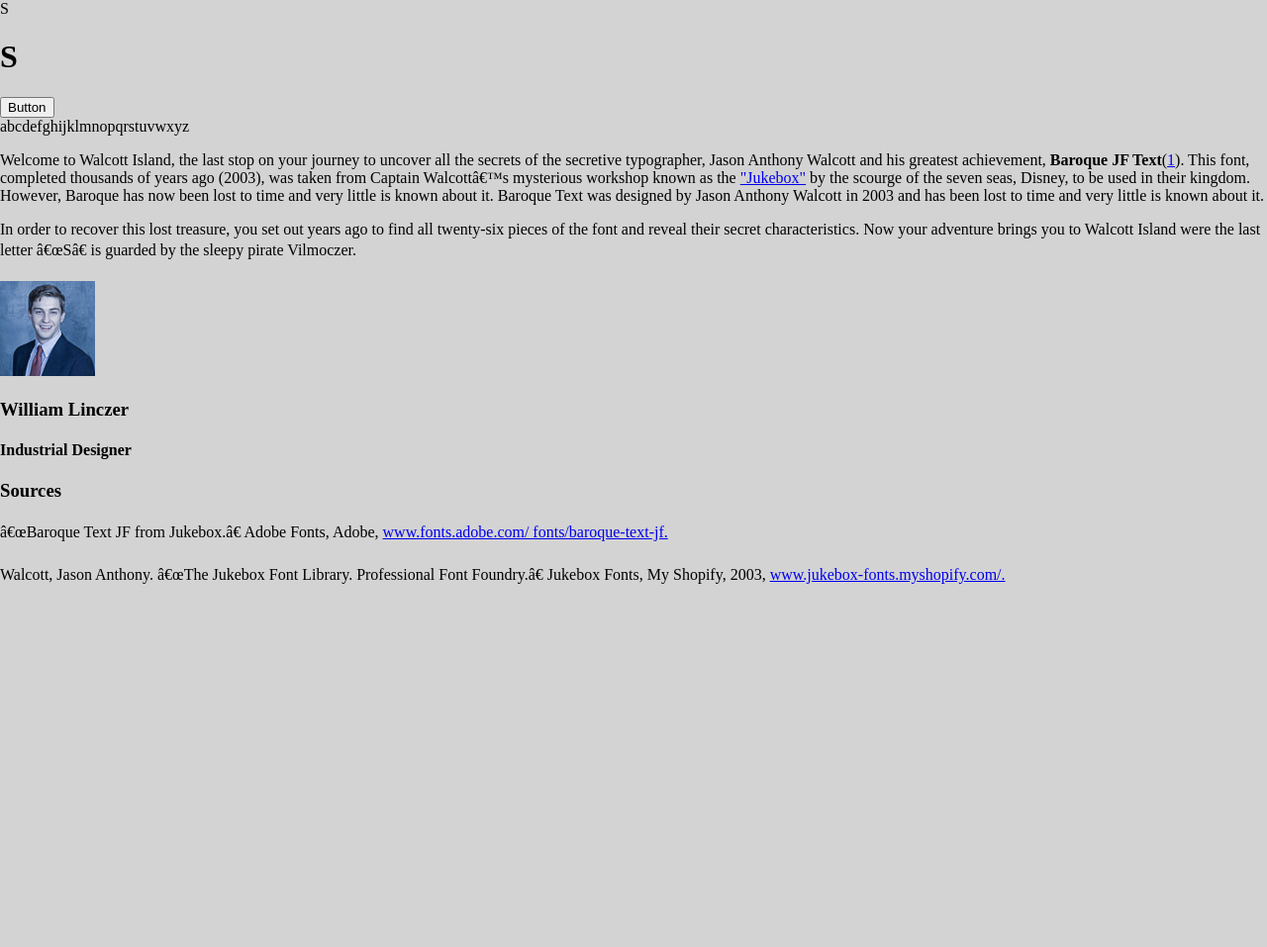
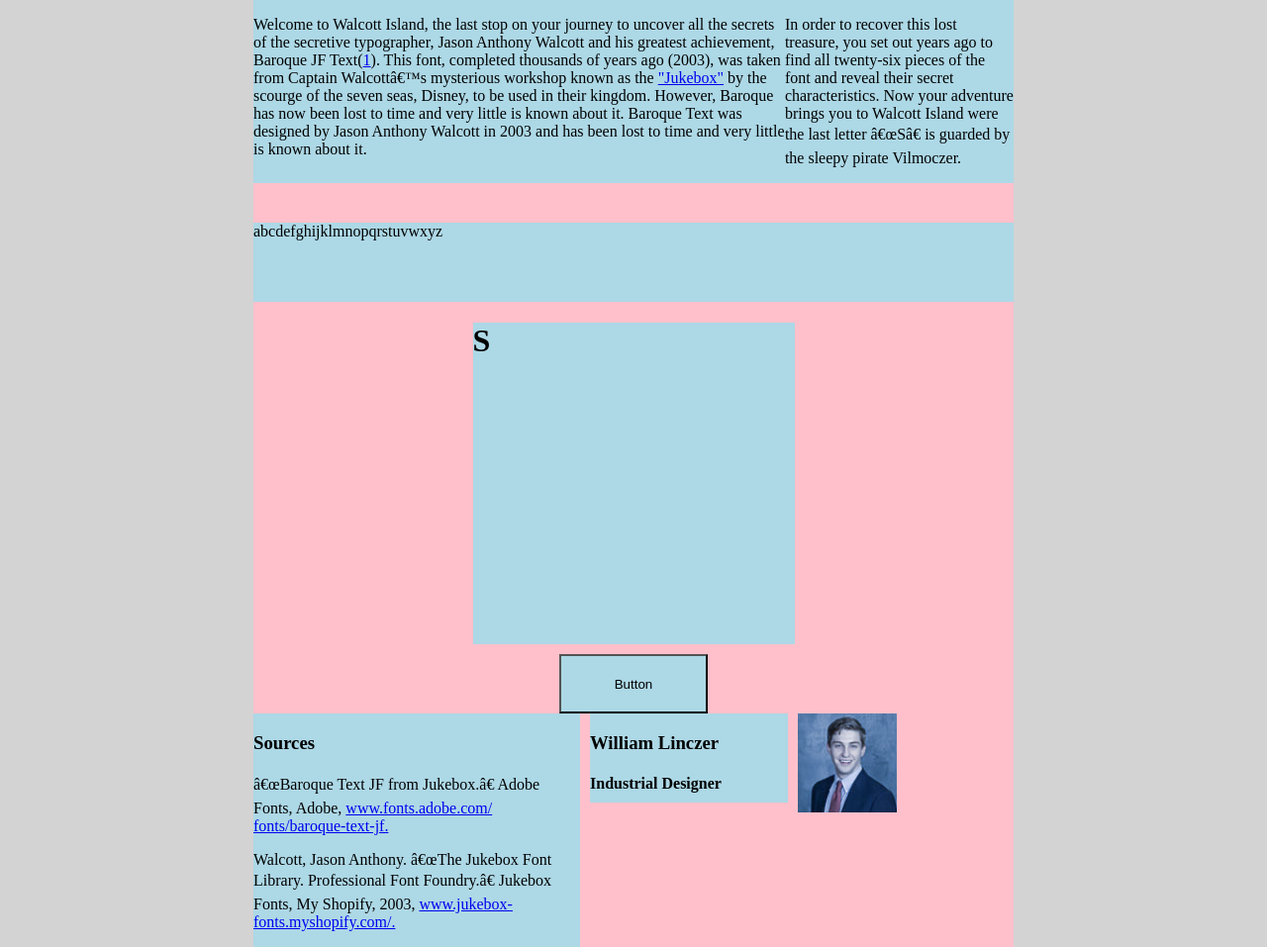
Before and after one commit to wlinczer/wlinczer.github.io, a plain HTML site: page project-1/wireframe.html in a window 1280 px wide. Shown: the whole page at 99% size. Before the commit the page ends 800 px from the top, so only its background shows below. Drawn offline with Linux system fonts and the light colour scheme.

Commit message:
09.12.2019
Ex. 1

```diff
--- /dev/null
+++ b/project-1/assets/styles.css
@@ -0,0 +1,47 @@
+body {
+  background-color: #D3D3D3;
+  font-family: Book Antiqua, sans-serif;
+  font-weight: 400;
+  font-style: normal;
+  color: #ffffff;
+  margin: 0;
+  padding: 0;
+}
+
+.container{
+  width: 768px;
+  height: 1024px;
+  margin: 0 auto;
+}
+
+.box {
+  margin-left: auto;
+  margin-right: auto;
+  width: 491px;
+}
+
+.header {
+  height: 60px;
+}
+
+.letter-container {
+  width: 491px;
+  display: flex;
+  align-item: baseline;
+}
+
+.letter-container h1 {
+  font-size: 449px;
+  font-weight: 900;
+  margin-left: 31.28px;
+  margin-right: 13.55px;
+  margin-top: -60px;
+  margin-bottom: 8px;
+}
+
+#button {
+  width: 66px;
+  height: 66px;
+  border-radius: 50%;
+  background-color: #fd753f;
+}
--- /dev/null
+++ b/project-1/assets/wireframe-styles.css
@@ -0,0 +1,64 @@
+body {
+  padding: 0;
+  margin: 0;
+  background: lightgray;
+}
+
+.container {
+  width: 768px;
+  background-color: pink;
+  margin-right: auto;
+  margin-left: auto;
+}
+
+.large-letter-group {
+  display: flex;
+  flex-direction: column;
+  justify-content: center;
+  align-items: center;
+}
+
+.large-letter-group h1 {
+  background-color: lightblue;
+  width: 325px;
+  height: 325px;
+  margin-bottom: 10px;
+}
+
+.large-letter-group button {
+  background-color: lightblue;
+  width: 150px;
+  height: 60px;
+}
+
+.letter-set {
+  background-color: lightblue;
+  height: 80px;
+  margin-top: 40px;
+}
+
+.main-copy {
+  background-color: lightblue;
+  display: flex;
+}
+
+footer {
+  display: flex;
+}
+
+footer img {
+  height: 100px;
+  margin-left: 10px;
+}
+
+footer .author-heading {
+  background-color: lightblue;
+  width: 200px;
+  height: 90px;
+  margin-left: 10px;
+}
+
+footer .sources-section {
+  background-color: lightblue;
+  width: 330px;
+}
--- a/project-1/wireframe-styles.css
+++ /dev/null
@@ -1,15 +0,0 @@
-body{
-  padding:0;
-  margin:0;
-  background: lightgray;
-}
-
-.container{
-  width:485
-  margin-right:auto;
-  margin-left:auto;
-}
-
-.large-letter-group{
-
-}
--- a/project-1/wireframe.html
+++ b/project-1/wireframe.html
@@ -2,31 +2,19 @@
 <html lang='en'>
 
 <head>
-  <title> My Favorite Letterform</title>
-  <link rel='stylesheet' type='text/css' href='wireframe-styles.css'>
-</head>
-
-<body>
-  <div class='container'>
-    <!--Lettferfrom-->
-    <div class='large-letter-group' <h1>S</h1>
-      <h1>S</h1>
-      <!--Button-->
-      <button>
-        Button
-      </button>
-    </div>
-    <!--Alphabet & Slider-->
-    <div>
-      abcdefghijklmnopqrstuvwxyz
-    </div>
-
-    <section>
-      <!--Bodycopy-->
+  <title>
+    P1 Letterform Wireframe
+  </title>
+  <link rel='stylesheet' href='assets/wireframe-styles.css' </head> <body>
+  <div class="container">
+    <div class='box'>
+      <div class='header'></div>
+      <!-- Body Copy -->
+      <div class='main-copy'>
         <p>
           Welcome to Walcott Island, the last stop on your journey to uncover all
           the secrets of the secretive typographer, Jason Anthony Walcott and his
-        greatest achievement, <strong>Baroque JF Text</strong>(<a href='https://www.jukebox-fonts.myshopify.com/products/baroque-text?variant=19713909959'>1</a>).
+          greatest achievement, Baroque JF Text(<a href='https://www.jukebox-fonts.myshopify.com/products/baroque-text?variant=19713909959'>1</a>).
           This font, completed thousands of years ago (2003), was taken from Captain
           Walcott’s mysterious workshop known as the <a href='https://www.jukebox-fonts.myshopify.com/'>
             "Jukebox"</a> by the scourge of the seven seas, Disney, to be
@@ -41,14 +29,28 @@
           your adventure brings you to Walcott Island were the last letter “S” is
           guarded by the sleepy pirate Vilmoczer.
         </p>
-    </section>
+      </div>
+      <!-- Alhabet and Slider -->
+      <div class='letter-set'>
+        abcdefghijklmnopqrstuvwxyz
+      </div>
+      <!-- Letterform -->
+      <div class='large-letter-group'>
+        <div class='large-letter'>
+          <h1>S</h1>
+        </div>
+        <!-- Button -->
+        <div id='button'>
+          <button>
+            Button
+          </button>
+        </div>
+      </div>
+    </div>
+    <!-- Footer -->
     <footer>
-      <!-- Image -->
-      <img src="assets\william-jg-linczer-profile-picture.jpg" charset="utf-8" alt='Photo of William Linczer'>
-      <!-- Author & Major -->
-      <h3>William Linczer</h3>
-      <h4>Industrial Designer</h4>
       <!-- Sources -->
+      <div class='sources-section' >
         <h3>Sources</h3>
         <p>“Baroque Text JF from Jukebox.” Adobe Fonts, Adobe, <a href='https://www.fonts.adobe.com/fonts/baroque-text-jf'>www.fonts.adobe.com/
             fonts/baroque-text-jf.</a>
@@ -56,6 +58,14 @@
         <p>Walcott, Jason Anthony. “The Jukebox Font Library. Professional Font
           Foundry.” Jukebox Fonts, My Shopify, 2003, <a href='https://www.jukebox-fonts.myshopify.com/'>www.jukebox-fonts.myshopify.com/.</a>
         </P>
+      </div>
+      <!-- Name and Major -->
+      <div class='author-heading'>
+        <h3>William Linczer</h3>
+        <h4>Industrial Designer</h4>
+      </div>
+      <!-- Image -->
+      <img src="assets\william-jg-linczer-profile-picture.jpg" charset="utf-8" alt='Photo of William Linczer'>
     </footer>
   </div>
   </body>
```
Also changed, not shown: project-1/index.html (+37 -15 lines), project-1/styles.css (deleted). Lines whose indentation alone changed are shown as unchanged.
